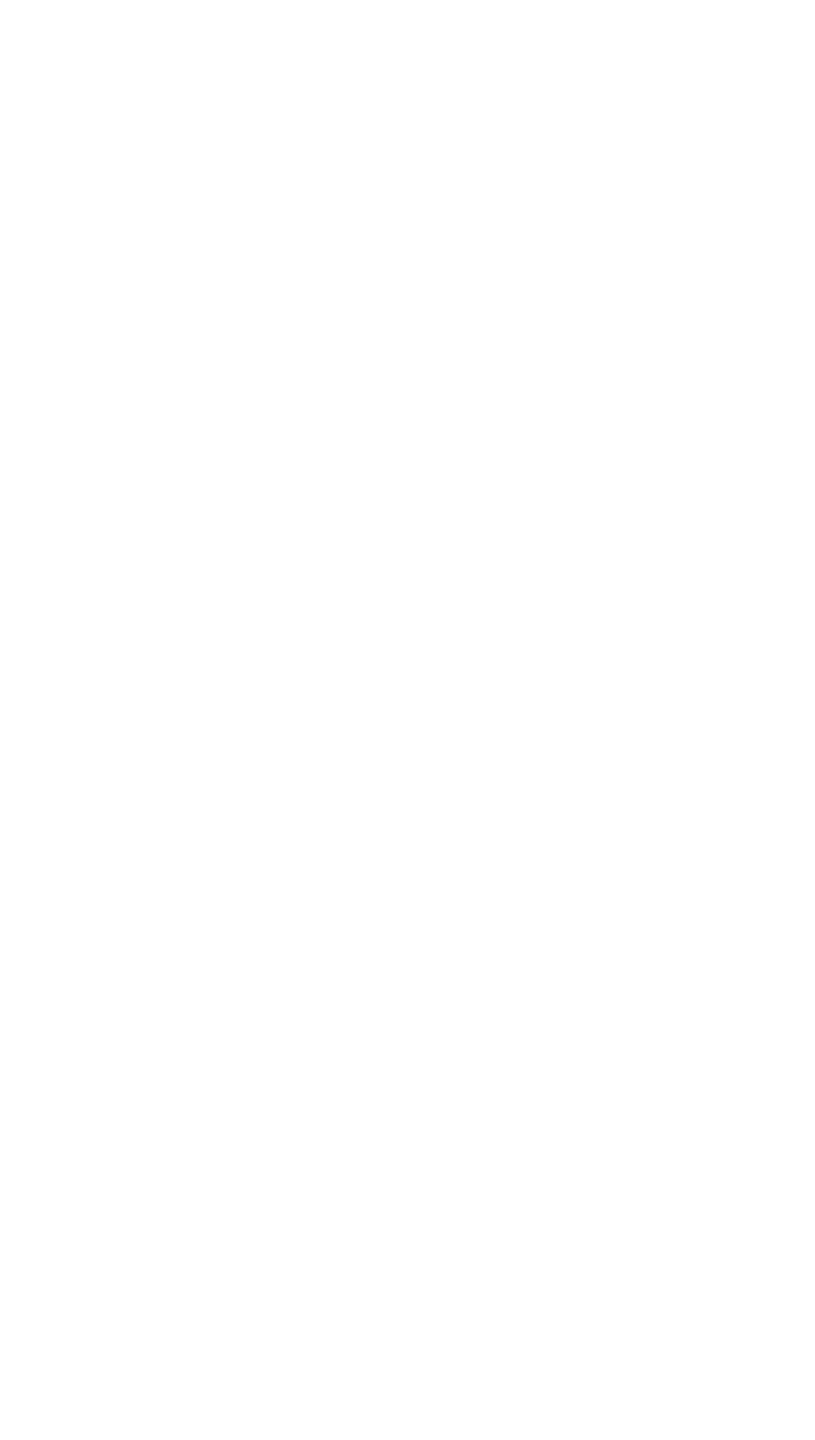
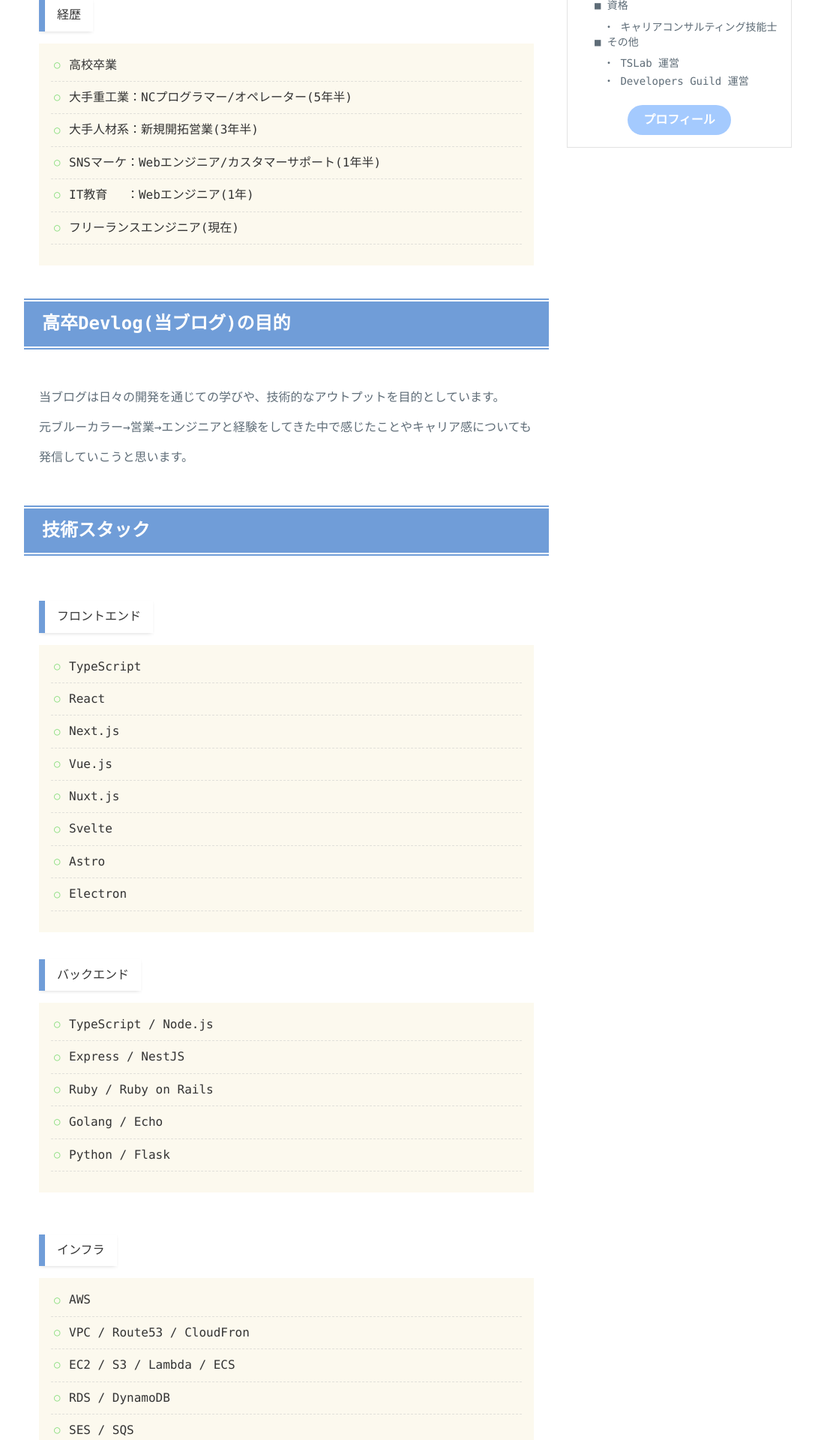
Before and after one commit to RYOTA-F/kosotu-devlog, a Next.js app: page /profile in a window 1280 px wide. Before the commit this address had no page. Shown: the part 620-2540 px from the top of the page at 75% size, without its empty margins (96-1183 px from the left). Before the commit the page ends 800 px from the top, so only its background shows below. Built offline with nearby package versions, Linux system fonts and the light colour scheme.

Commit message:
:sparkles: Profile

```diff
--- /dev/null
+++ b/src/components/assembles/Profile/const.ts
@@ -0,0 +1,68 @@
+export const PROFILE = {
+  TITLE: 'プロフィール',
+  DESCRIPTION: `「高卒Devlog」をご覧くださりありがとうございます！
+当ブログを運営している、RYOTAと申します！
+当ページでは運営者である私の自己紹介を簡単にさせていただきます。`,
+  ABOUT: {
+    TITLE: 'RYOTAについて',
+    CONTENT: `現在は都内の教育系ベンチャー企業でWeb系エンジニアとして働いております。
+過去の経歴は下記の通りです。`,
+    LABEL: '経歴',
+    LIST: [
+      '高校卒業',
+      '大手重工業：NCプログラマー/オペレーター(5年半)',
+      '大手人材系：新規開拓営業(3年半)',
+      'SNSマーケ：Webエンジニア/カスタマーサポート(1年半)',
+      'IT教育　 ：Webエンジニア(1年)',
+      'フリーランスエンジニア(現在)',
+    ],
+  },
+  PURPOSE: {
+    TITLE: '高卒Devlog(当ブログ)の目的',
+    CONTENT: `当ブログは日々の開発を通じての学びや、技術的なアウトプットを目的としています。
+元ブルーカラー→営業→エンジニアと経験をしてきた中で感じたことやキャリア感についても発信していこうと思います。`,
+  },
+  SKILL: {
+    TITLE: '技術スタック',
+    FRONT_END: {
+      LABEL: 'フロントエンド',
+      LIST: [
+        'TypeScript',
+        'React',
+        'Next.js',
+        'Vue.js',
+        'Nuxt.js',
+        'Svelte',
+        'Astro',
+        'Electron',
+      ],
+    },
+    BACK_END: {
+      LABEL: 'バックエンド',
+      LIST: [
+        'TypeScript / Node.js',
+        'Express / NestJS',
+        'Ruby / Ruby on Rails',
+        'Golang / Echo',
+        'Python / Flask',
+      ],
+    },
+    INFRA: {
+      LABEL: 'インフラ',
+      LIST: [
+        'AWS',
+        'VPC / Route53 / CloudFron',
+        'EC2 / S3 / Lambda / ECS',
+        'RDS / DynamoDB',
+        'SES / SQS',
+        'CloudWatch / EventBridge',
+        'Cloudflare',
+        'Vercel',
+      ],
+    },
+  },
+} as const
+
+export const ARIA_LABEL = {
+  PROFILE: 'profile',
+} as const
--- /dev/null
+++ b/src/components/assembles/Profile/index.styles.tsx
@@ -0,0 +1,21 @@
+import styled from '@emotion/styled'
+/* Const */
+import { COLOR, SIZE } from '@/const/index'
+
+export const Wrapper = styled.section`
+  width: 100%;
+  color: ${COLOR.GRAY_SCALE.GRAY.TEXT_1};
+`
+
+export const ContentWrapper = styled.div`
+  padding: 0 ${SIZE.SPACE.X20};
+`
+
+export const Description = styled.p`
+  line-height: 2.5;
+  white-space: pre-wrap;
+`
+
+export const ListWrapper = styled.div`
+  margin: ${SIZE.SPACE.X20} 0 ${SIZE.SPACE.X40};
+`
--- /dev/null
+++ b/src/components/assembles/Profile/index.tsx
@@ -0,0 +1,59 @@
+import { FC } from 'react'
+/* Components */
+import { H1, H2 } from '@/components/atoms/Heading'
+import Label from '@/components/atoms/Label'
+import List from '@/components/atoms/List'
+/* Const */
+import { PROFILE, ARIA_LABEL } from './const'
+/* Styles */
+import {
+  Wrapper,
+  ContentWrapper,
+  Description,
+  ListWrapper,
+} from './index.styles'
+
+const Profile: FC = () => {
+  return (
+    <Wrapper aria-label={ARIA_LABEL.PROFILE}>
+      <H1>{PROFILE.TITLE}</H1>
+      <ContentWrapper>
+        <Description>{PROFILE.DESCRIPTION}</Description>
+      </ContentWrapper>
+      {/* 概要 */}
+      <H2>{PROFILE.ABOUT.TITLE}</H2>
+      <ContentWrapper>
+        <Description>{PROFILE.ABOUT.CONTENT}</Description>
+        <ListWrapper>
+          <Label>{PROFILE.ABOUT.LABEL}</Label>
+          <List list={PROFILE.ABOUT.LIST.map<string>((v) => v)} />
+        </ListWrapper>
+      </ContentWrapper>
+      {/* 目的 */}
+      <H2>{PROFILE.PURPOSE.TITLE}</H2>
+      <ContentWrapper>
+        <Description>{PROFILE.PURPOSE.CONTENT}</Description>
+      </ContentWrapper>
+      {/* 技術スタック */}
+      <H2>{PROFILE.SKILL.TITLE}</H2>
+      <ContentWrapper>
+        {/* フロントエンド */}
+        <Label>{PROFILE.SKILL.FRONT_END.LABEL}</Label>
+        <List list={PROFILE.SKILL.FRONT_END.LIST.map<string>((v) => v)} />
+        {/* バックエンド */}
+        <ListWrapper>
+          <Label>{PROFILE.SKILL.BACK_END.LABEL}</Label>
+          <List list={PROFILE.SKILL.BACK_END.LIST.map<string>((v) => v)} />
+        </ListWrapper>
+        {/* インフラ */}
+        <ListWrapper>
+          <Label>{PROFILE.SKILL.INFRA.LABEL}</Label>
+          <List list={PROFILE.SKILL.INFRA.LIST.map<string>((v) => v)} />
+        </ListWrapper>
+      </ContentWrapper>
+    </Wrapper>
+  )
+}
+
+export default Profile
+export * from './const'
--- a/src/const/menu.ts
+++ b/src/const/menu.ts
@@ -5,10 +5,10 @@ export const GROBAL_MENU = {
     LABEL: 'プロフィール',
     URL: PAGE.PROFILE,
   },
-  SITE_MAP: {
-    LABEL: 'サイトマップ',
-    URL: PAGE.SITE_MAP,
-  },
+  // SITE_MAP: {
+  //   LABEL: 'サイトマップ',
+  //   URL: PAGE.SITE_MAP,
+  // },
 } as const
 
 export const SUB_MENU = {
--- /dev/null
+++ b/src/pages/profile/index.tsx
@@ -0,0 +1,15 @@
+import type { NextPage } from 'next'
+/* Components */
+import Profile from '@/components/assembles/Profile'
+/* Layouts */
+import DefaultLayout from '@/components/layouts/DefaultLayout'
+
+const ProfilePage: NextPage = () => {
+  return (
+    <DefaultLayout>
+      <Profile />
+    </DefaultLayout>
+  )
+}
+
+export default ProfilePage
```
Also changed, not shown: 2 other files (tests, documents, lock files or other folders).
